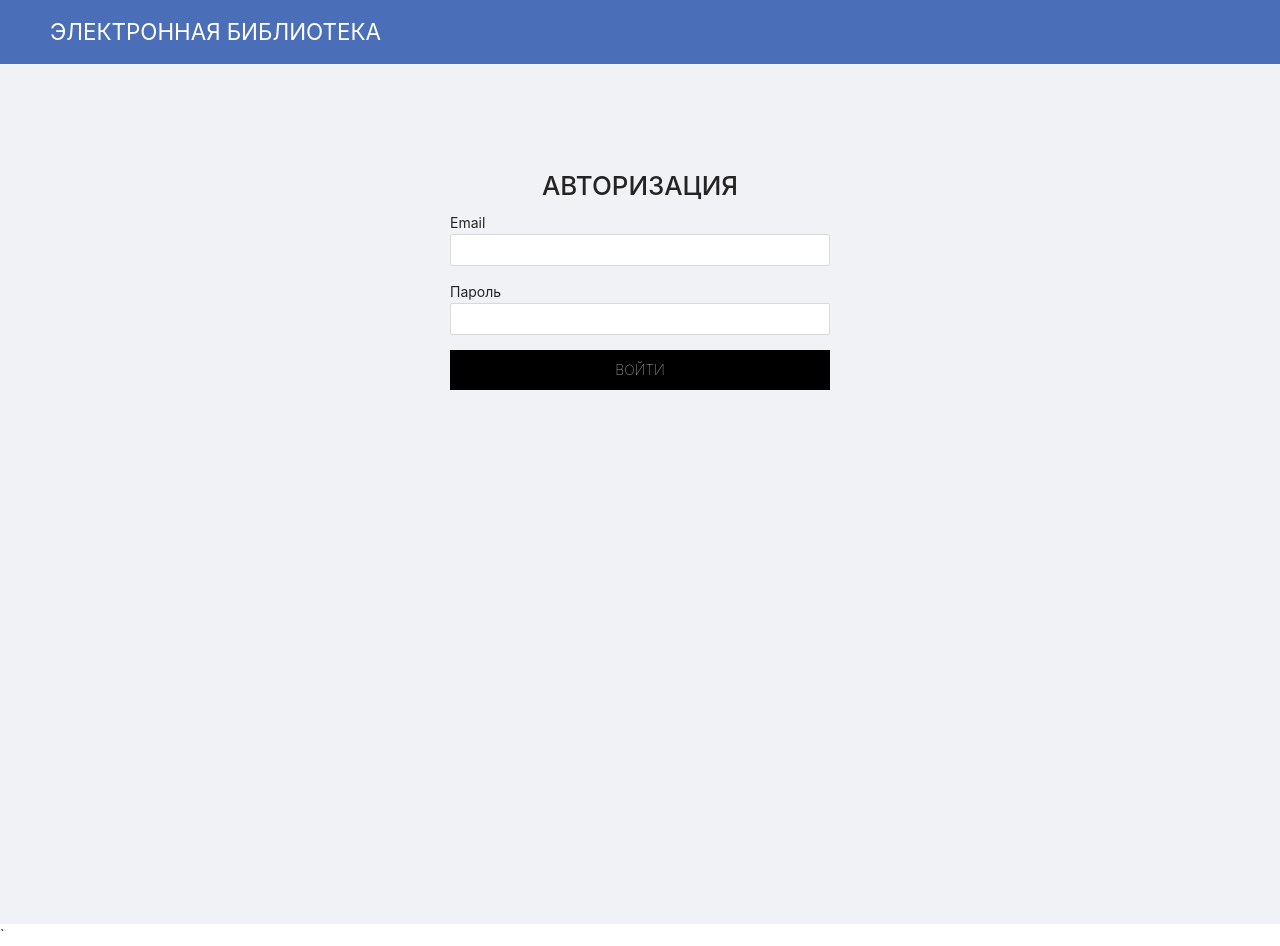
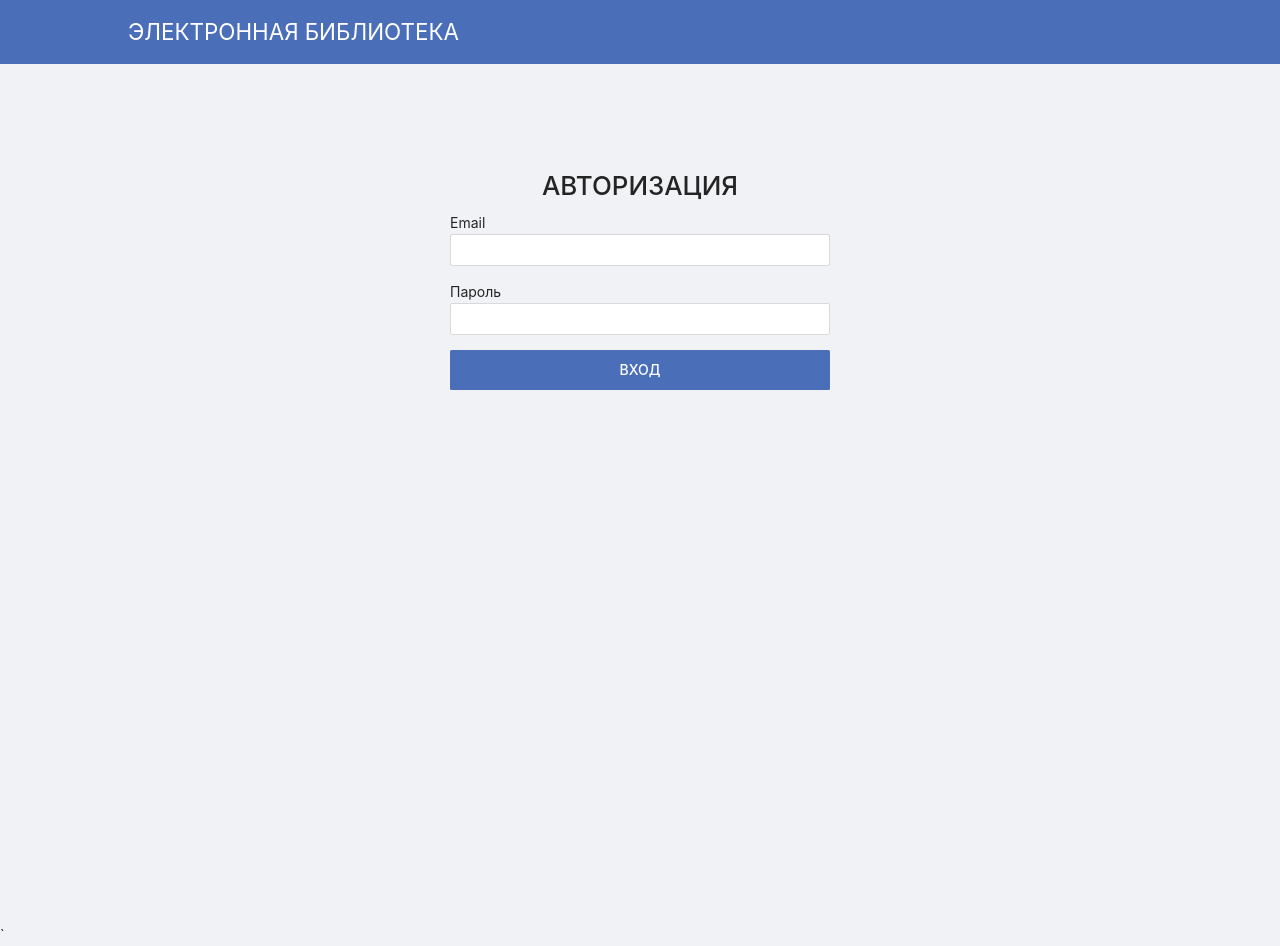
Before and after one commit to Enotello/BiblEmployeFront, a React (Create React App) app: page /login in a window 1280 px wide. Built offline with nearby package versions, Linux system fonts and the light colour scheme.

Commit message:
New design for main page

```diff
--- a/src/layout/App/App.css
+++ b/src/layout/App/App.css
@@ -1,4 +1,6 @@
-
+body {
+    background-color: #f0f2f5 !important;
+}
 
 .Layout {
     height: 100vh;
@@ -23,6 +25,10 @@
     background-color: #4b6eb9 !important;
     padding: 0 5.5rem;
 
+}
+
+.ant-layout-header {
+    padding: 0 10% !important;
 }
 
 /*-----------------------*/
@@ -75,3 +81,9 @@ li a {
     background: #4b6eb9 !important;
     border-color: #4b6eb9 !important;
 }
+
+footer {
+    width: 100%;
+    height: 200px;
+    background-color: #fff !important;
+}
--- a/src/layout/App/App.tsx
+++ b/src/layout/App/App.tsx
@@ -43,7 +43,7 @@ const App = () => {
             : null
           }
         </Header>
-        <Content style={{padding: '50px', paddingBottom: '10px'}}>
+        <Content style={{padding: '50px 10% 10px 10%'}}>
           <div className="site-layout-content">
             <Switch>
               {(authState.token)
@@ -62,6 +62,27 @@ const App = () => {
           </div>
 
         </Content>
+        {/*
+        <Footer className={"footer"}>
+          <section className={"footer-content"}>
+            <div className={"footer-logo"}>
+              <img src="/public/footer-logo.jpg" alt="Библиотека Московского Политеха"/>
+            </div>
+            {(authState.token)
+                ? <>
+                  <nav className='links'>
+                    <ul>
+                      <li className={"link-li"}><NavLink to={'#'} style={{color: 'white'}} className='link'>Добавить книгу</NavLink></li>
+                      <li className={"link-li"}><NavLink to={'#'} style={{color: 'white'}} className='link'>Сканировать</NavLink></li>
+                      <li className={"link-li"}><NavLink to={'#'} style={{color: 'white'}} className='link'>Добавить работника</NavLink></li>
+                    </ul>
+                  </nav>
+                </>
+                : null
+            }
+          </section>
+        </Footer>
+        */}
       </Layout>
     </BrowserRouter>)
 
--- a/src/page/Auth/Login/Login.css
+++ b/src/page/Auth/Login/Login.css
@@ -29,6 +29,15 @@
 .Auth Button {
     width: 100%;
     justify-content: center;
+    background-color: #4b6eb9;
+    border-radius: 0.1rem;
+    font-weight: 500;
+}
+
+.Auth Button:hover {
+    background-color: #fff;
+    color: #4b6eb9;
+    border: 1px solid #4b6eb9;
 }
 
 .error {
--- a/src/page/Auth/Login/Login.tsx
+++ b/src/page/Auth/Login/Login.tsx
@@ -57,7 +57,7 @@ const Login = (props: PropsType) => {
                                         type={'submit'}
                                         onClick={handleSubmit}
                                 >
-                                    Войти
+                                    Вход
                                 </Button>
                                 {(props.errorMessage !== null) ? (<p className='error'>{props.errorMessage}</p>) : null}
                             </form>
--- a/src/page/ListBook/index.css
+++ b/src/page/ListBook/index.css
@@ -5,6 +5,14 @@
     margin-left: auto;
 }
 
-.scanBtn {
-    font-weight: 600;
+.ant-pagination-item-active a, .ant-pagination-item:hover a, .ant-pagination-next .ant-pagination-item-link, .ant-pagination-next .ant-pagination-item-link:hover {
+    color: #4b6eb9;
 }
+
+.ant-pagination-item-active, .ant-pagination-item:hover, .ant-pagination-next .ant-pagination-item-link:hover {
+    border: 1px solid #4b6eb9;
+}
+
+.ant-btn:hover, .ant-input:hover {
+    border: 1px solid #4b6eb9 !important;
+}
--- a/src/page/ListBook/index.tsx
+++ b/src/page/ListBook/index.tsx
@@ -8,7 +8,6 @@ import {RootState} from '../../store/reducers/index'
 import {returnBook} from "../../store/actions/return";
 
 const {Search} = Input;
-
 
 const columns = [
     {
@@ -117,6 +116,14 @@ const ListBook = () => {
 
     const onSearch = (searchValue: string) => {
         setFilter(searchValue)
+
+        setTimeout(() => {
+            const noDataSearchResult = document.querySelector(".ant-empty-description");
+
+            if (noDataSearchResult) {
+                noDataSearchResult.textContent = "Книг по заданным критериям не было найдено";
+            }
+        }, 1)
     }
 
     return (
@@ -130,20 +137,20 @@ const ListBook = () => {
                 </div>
                 <Table columns={columns} dataSource={dataBooks.filter((item: any) => item.title.includes(filter))}/>
             </div>
-            <div style={{textAlign: 'center', paddingBottom: '2%'}}>
-                <Space size={"middle"}>
-                    {/*
+            {/*
+                <div style={{textAlign: 'center', paddingBottom: '2%'}}>
+                    <Space size={"middle"}>
                     <Button type="primary">
                         <NavLink to={'/register'} exact={true}>
                             Регистрация
                         </NavLink>
                     </Button>
-                    */}
                     <Button className={"scanBtn"} type="primary" onClick={scanCode}>
                         Сканировать
                     </Button>
-                </Space>
-            </div>
+                    </Space>
+                </div>
+            */}
         </>
     )
 }
```
Also changed, not shown: public/footer-logo.jpg (added).
